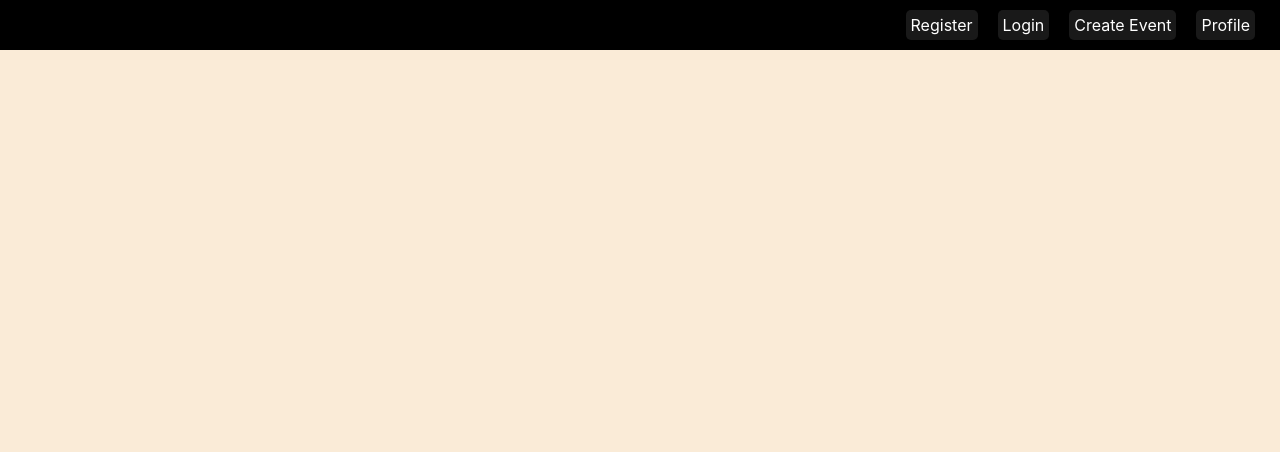
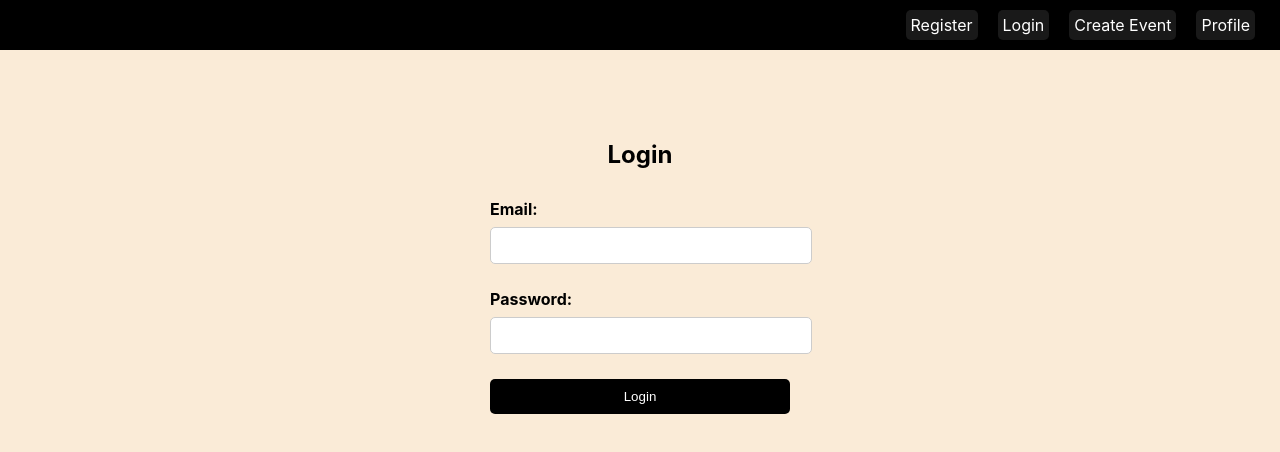
Before and after one commit to Astr0mike/group6-volunteer-app, a React (Create React App) app: page /login in a window 1280 px wide. Shown: the top 452 px of the page. Built offline with nearby package versions, Linux system fonts and the light colour scheme.

Commit message:
added login and register pages for Isa
:wq

```diff
--- a/src/App.js
+++ b/src/App.js
@@ -6,6 +6,8 @@ import VolunteerHistory from './components/VolunteerHistory';
 import Home from './components/Home';
 import EventManagementForm from "./components/EventManagementForm";
 import UserProfile from './components/UserProfile';
+import Register from './components/Register';
+import Login from './components/Login';
 import './App.css';
 
 function App() {
@@ -26,6 +28,8 @@ function App() {
                     <Route path="/notifications" element={<Notifications />} />
                     <Route path="/create-event" element={<EventManagementForm />} />
                     <Route path="/profile" element={<UserProfile />} />
+                    <Route path="/register" element={<Register />} />
+                    <Route path="/login" element={<Login />} />
                 </Routes>
             </div>
         </Router>
--- /dev/null
+++ b/src/components/Login.jsx
@@ -0,0 +1,49 @@
+import React, { useState } from 'react';
+import '../css/Login.css';
+
+const Login = () => {
+    const [email, setEmail] = useState('');
+    const [password, setPassword] = useState('');
+    const [error, setError] = useState('');
+
+    const handleSubmit = (e) => {
+        e.preventDefault();
+        if (email === 'user@example.com' && password === 'password') {
+            console.log("Login successful!");
+        } else {
+            setError("Invalid credentials, please try again.");
+        }
+    };
+
+    return (
+        <div className="login-container"> {/* Changed this wrapper class */}
+            <div className="login-form"> {/* Form container */}
+                <h2>Login</h2>
+                <form onSubmit={handleSubmit}>
+                    <div className="input-group"> {/* New wrapper for label+input */}
+                        <label>Email:</label>
+                        <input
+                            type="email"
+                            value={email}
+                            onChange={(e) => setEmail(e.target.value)}
+                            required
+                        />
+                    </div>
+                    <div className="input-group"> {/* New wrapper for label+input */}
+                        <label>Password:</label>
+                        <input
+                            type="password"
+                            value={password}
+                            onChange={(e) => setPassword(e.target.value)}
+                            required
+                        />
+                    </div>
+                    <button type="submit">Login</button>
+                </form>
+                {error && <p className="error-message">{error}</p>}
+            </div>
+        </div>
+    );
+};
+
+export default Login;
--- a/src/components/Register.js
+++ b/src/components/Register.js
@@ -1,4 +1,3 @@
-// src/components/Register.js
 import React from 'react';
 import '../css/Register.css';
 
--- a/src/css/Login.css
+++ b/src/css/Login.css
@@ -1,4 +1,3 @@
-/* src/css/Login.css */
 .login-container {
     display: flex;
     justify-content: center;
--- a/src/css/Register.css
+++ b/src/css/Register.css
@@ -5,26 +5,26 @@
     min-height: 100vh;
 }
 
-register-form{
+.register-form {
     width: 300px;
     padding: 20px;
     border-radius: 10px;
     text-align: center;
 }
 
-.input-group{
-    display:flex;
+.input-group {
+    display: flex;
     flex-direction: column;
     align-items: flex-start;
     margin-bottom: 15px;
-    width:100%;
+    width: 100%;
 }
 
 .register-form label {
-    margin-bottom:5px;
+    margin-bottom: 5px;
 }
 
-.register-form input{
+.register-form input {
     width: 100%;
     padding: 10px;
     border: 1px solid #ccc;
@@ -39,23 +39,20 @@ register-form{
     border: none;
     border-radius: 5px;
     margin-top: 10px;
-
 }
 
-.error-message{
+.error-message {
     color: red;
-    margin-top: 10ptx;
+    margin-top: 10px;
 }
 
 .auth-links {
     margin-top: 20px;
     display: flex;
     justify-content: space-around;
-
 }
 
-.author-links a{
+.auth-links a {
     color: #000;
     text-decoration: none;
-
 }
```
Lines whose indentation alone changed are shown as unchanged.
